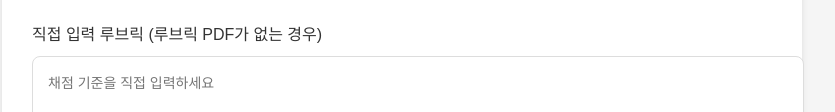
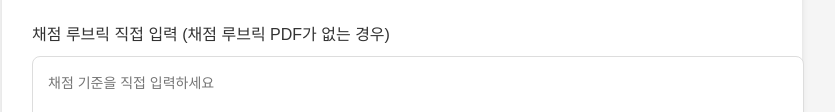
Before and after one commit to Young-SeokOh/geminigradingsys, a plain HTML site: page index.html in a window 1280 px wide. Shown: the part 571-683 px from the top of the page, without its empty margins (238-1073 px from the left). Drawn offline with Linux system fonts and the light colour scheme.

Commit message:
Update index.html

```diff
--- a/index.html
+++ b/index.html
@@ -34,7 +34,7 @@
         </div>
 
         <div class="form-group">
-          <label for="custom-rubric">직접 입력 루브릭 (루브릭 PDF가 없는 경우)</label>
+          <label for="custom-rubric">채점 루브릭 직접 입력 (채점 루브릭 PDF가 없는 경우)</label>
           <textarea id="custom-rubric" name="custom_rubric" placeholder="채점 기준을 직접 입력하세요"></textarea>
           <small class="file-info">루브릭 PDF가 없는 경우 채점 기준을 직접 입력하세요.</small>
         </div>
```
